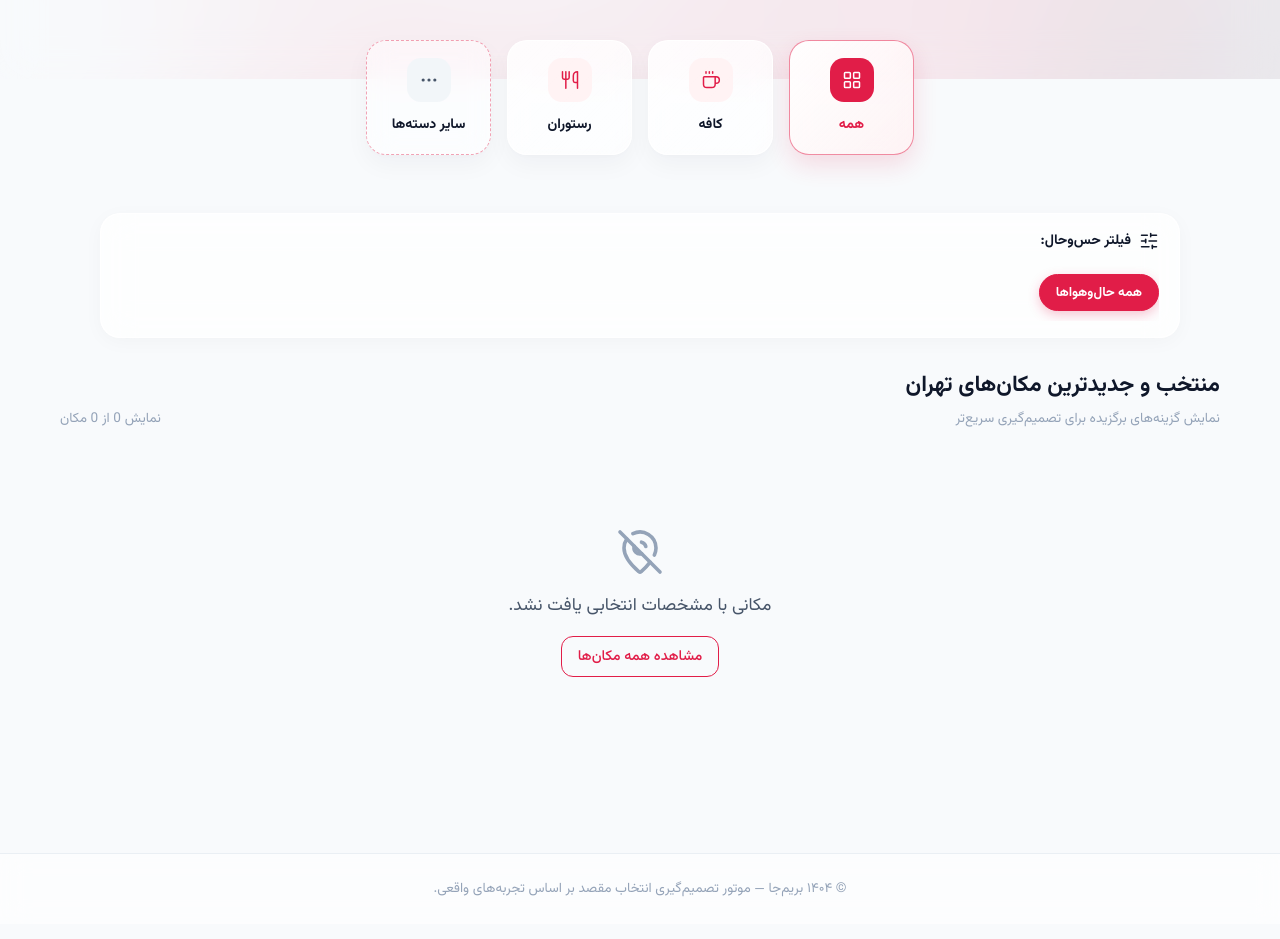
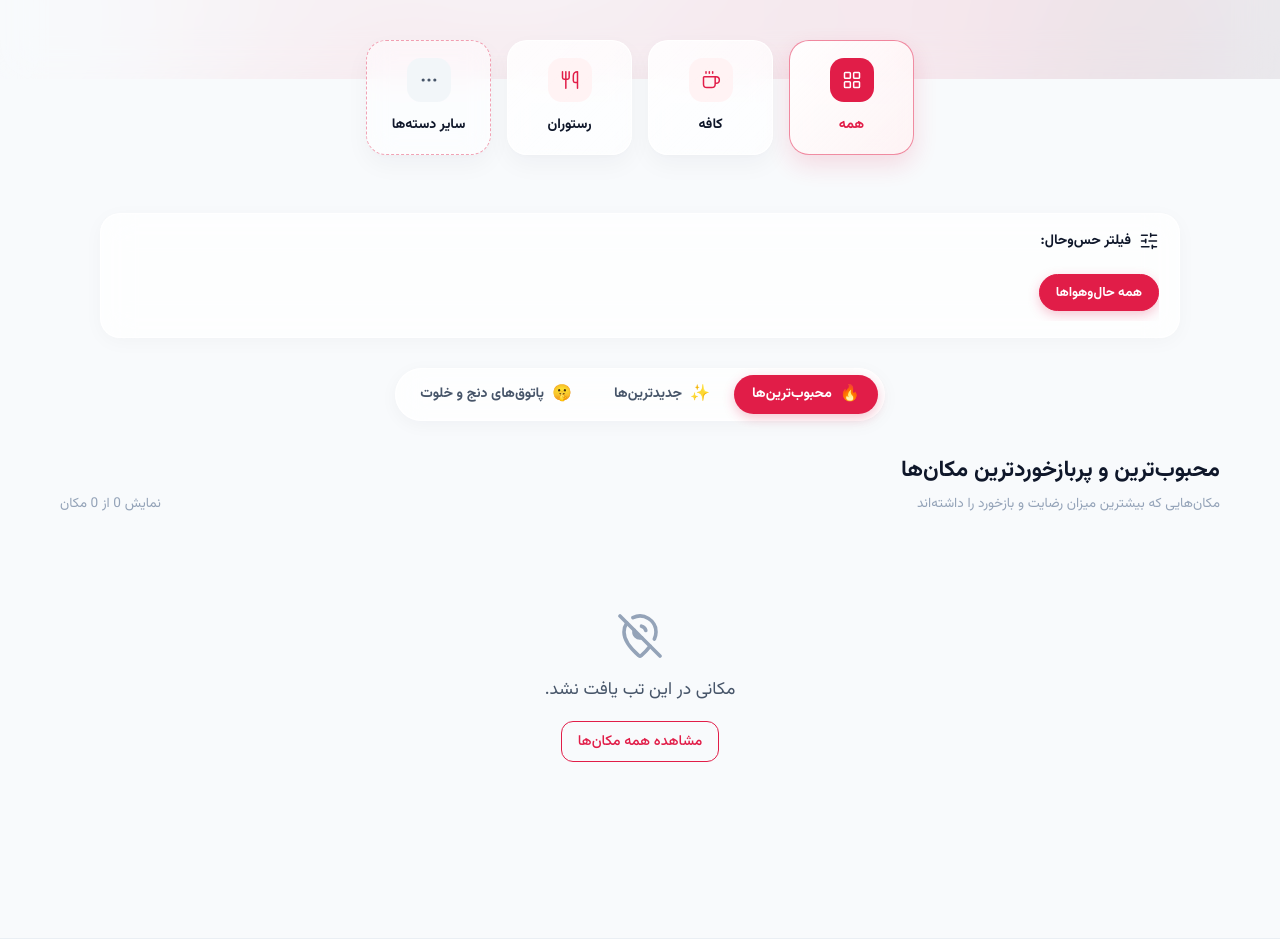
Before and after one commit to masterranktech/berimja, a Django app: page /?tab=popular in a window 1280 px wide. Shown: the part 721-1660 px from the top of the page. Before the commit the page ends 1618 px from the top, so only its background shows below. Run offline with Django 5.2, Linux system fonts and the light colour scheme; data that the repository does not hold is empty.

Commit message:
popular, newset, relaxation part added

```diff
--- a/apps/places/views_web.py
+++ b/apps/places/views_web.py
@@ -1,6 +1,6 @@
 from django.shortcuts import render, get_object_or_404, redirect
 from django.contrib import messages
-from django.db.models import Count
+from django.db.models import Count, Q
 from apps.places.models import Category, Place
 from apps.questions.models import Section
 from apps.reviews.models import Review, ReviewStatus
@@ -8,60 +8,75 @@ from apps.tags.models import Tag
 
 
 def home_page_view(request):
-    """رندر سمت سرور صفحه اصلی همراه با فیلتر ترکیبی دسته‌بندی، تگ‌ها و سرچ متنی"""
+    """رندر سمت سرور صفحه اصلی همراه با فیلتر ترکیبی دسته‌بندی، تگ‌ها، سرچ متنی و تب‌های ویترین"""
     selected_category = request.GET.get('category', '').strip()
     active_tag = request.GET.get('tag', '').strip()
     search_query = request.GET.get('q', '').strip()
+    active_tab = request.GET.get('tab', 'popular').strip()  # پیش‌فرض: محبوب‌ترین‌ها
 
     selected_category_obj = None
     if selected_category:
         selected_category_obj = Category.objects.filter(slug=selected_category, is_active=True).first()
 
-    # ۱. کوئری پایه مکان‌های فعال همراه با واکشی روابط
+    # ۱. کوئری پایه مکان‌های فعال
     places_qs = Place.objects.filter(is_active=True).prefetch_related(
         'categories',
         'place_tags__tag',
         'images'
-    ).order_by('-created_at')
+    )
 
-    # ۲. اعمال فیلتر دسته‌بندی
+    # ۲. فیلتر تب‌های تعاملی ویترین
+    if active_tab == 'latest':
+        # جدیدترین‌ها
+        places_qs = places_qs.order_by('-created_at')
+    elif active_tab == 'cozy':
+        # پاتوق‌های دنج و خلوت (دارای تگ فعال خلوت یا دنج)
+        places_qs = places_qs.filter(
+            place_tags__tag__name__in=['خلوت', 'دنج', 'خلوت و آرام'],
+            place_tags__is_active=True
+        ).order_by('-place_tags__strength', '-created_at')
+    else:
+        # محبوب‌ترین‌ها (بر اساس تعداد بازخوردهای تاییدشده)
+        active_tab = 'popular'
+        places_qs = places_qs.annotate(
+            approved_reviews_count=Count('reviews', filter=Q(reviews__status='APPROVED'))
+        ).order_by('-approved_reviews_count', '-created_at')
+
+    # ۳. اعمال فیلتر دسته‌بندی (در صورت انتخاب)
     if selected_category:
         places_qs = places_qs.filter(categories__slug=selected_category)
 
-    # ۳. اعمال همزمان فیلتر تگ (ترکیب با دسته‌بندی)
+    # ۴. اعمال فیلتر تگ تجربی
     if active_tag:
         places_qs = places_qs.filter(
             place_tags__tag__name=active_tag,
             place_tags__is_active=True
         )
 
-    # ۴. اعمال جستجوی متنی
+    # ۵. جستجوی متنی
     if search_query:
         places_qs = places_qs.filter(name__icontains=search_query)
 
     places_qs = places_qs.distinct()
 
-    # ۵. کنترل تعداد موارد نمایشی جهت بهینه‌سازی تجربه کاربری
     has_filter = bool(selected_category or active_tag or search_query)
     total_count = places_qs.count()
 
-    if not has_filter:
-        places_list = places_qs[:6]
-    else:
-        places_list = places_qs[:12]
+    # نمایش ۶ مکان منتخب
+    places_list = places_qs[:6] if not has_filter else places_qs[:12]
 
-    # ۶. واکشی پرکاربردترین دسته‌ها
+    # ۶. واکشی دسته‌بندی‌های پرکاربرد
     popular_categories = Category.objects.filter(is_active=True).annotate(
         places_count=Count('places')
     ).order_by('-places_count', 'name')[:5]
 
-    # ۷. تگ‌های تجربی فعال برای نوار فیلتر حسی
     quick_tags = Tag.objects.filter(status='ACTIVE')[:10]
 
     context = {
         'places': places_list,
         'total_count': total_count,
         'has_filter': has_filter,
+        'active_tab': active_tab,
         'categories': popular_categories,
         'selected_category': selected_category,
         'selected_category_obj': selected_category_obj,
--- a/static/css/home.css
+++ b/static/css/home.css
@@ -875,3 +875,61 @@
   width: 1rem;
   height: 1rem;
 }
+
+/* ==========================================================================
+   تب‌های تفکیکی ویترین (Featured Tabs)
+   ========================================================================== */
+
+.showcase-tabs-wrapper {
+  display: flex;
+  justify-content: center;
+  margin-bottom: 2rem;
+}
+
+.showcase-tabs {
+  display: inline-flex;
+  align-items: center;
+  gap: 6px;
+  background: rgba(255, 255, 255, 0.75);
+  border: 1px solid rgba(255, 255, 255, 0.95);
+  padding: 6px;
+  border-radius: var(--radius-full);
+  box-shadow: 0 4px 18px rgba(15, 23, 42, 0.04);
+  backdrop-filter: blur(14px);
+  -webkit-backdrop-filter: blur(14px);
+}
+
+.showcase-tab {
+  display: inline-flex;
+  align-items: center;
+  gap: 8px;
+  padding: 8px 18px;
+  border-radius: var(--radius-full);
+  color: var(--text-secondary);
+  text-decoration: none;
+  font-size: 0.875rem;
+  font-weight: 600;
+  transition: all 0.2s ease;
+  white-space: nowrap;
+}
+
+.showcase-tab .tab-icon {
+  font-size: 1rem;
+  line-height: 1;
+}
+
+.showcase-tab:hover {
+  color: var(--color-primary);
+  background: rgba(255, 241, 242, 0.6);
+}
+
+.showcase-tab.active {
+  background: var(--color-primary);
+  color: #ffffff;
+  box-shadow: 0 4px 12px rgba(225, 29, 72, 0.25);
+}
+
+.showcase-tab.active:hover {
+  background: var(--color-primary-hover);
+  color: #ffffff;
+}
--- a/templates/places/home.html
+++ b/templates/places/home.html
@@ -175,28 +175,51 @@
     </div>
 </section>
 
-<!-- بخش نمایش لیست مکان‌ها -->
+<!-- بخش نمایش لیست مکان‌ها همراه با تب‌های ویترین -->
 <section class="container" style="padding-bottom: 4rem;">
+
+  <!-- نوار تب‌های تفکیکی ویترین (Featured Tabs) -->
+  <div class="showcase-tabs-wrapper">
+    <div class="showcase-tabs">
+      <a href="{% url 'places_web:home' %}?tab=popular{% if selected_category %}&category={{ selected_category }}{% endif %}{% if active_tag %}&tag={{ active_tag }}{% endif %}"
+         class="showcase-tab {% if active_tab == 'popular' %}active{% endif %}">
+        <span class="tab-icon">🔥</span>
+        <span>محبوب‌ترین‌ها</span>
+      </a>
+
+      <a href="{% url 'places_web:home' %}?tab=latest{% if selected_category %}&category={{ selected_category }}{% endif %}{% if active_tag %}&tag={{ active_tag }}{% endif %}"
+         class="showcase-tab {% if active_tab == 'latest' %}active{% endif %}">
+        <span class="tab-icon">✨</span>
+        <span>جدیدترین‌ها</span>
+      </a>
+
+      <a href="{% url 'places_web:home' %}?tab=cozy{% if selected_category %}&category={{ selected_category }}{% endif %}{% if active_tag %}&tag={{ active_tag }}{% endif %}"
+         class="showcase-tab {% if active_tab == 'cozy' %}active{% endif %}">
+        <span class="tab-icon">🤫</span>
+        <span>پاتوق‌های دنج و خلوت</span>
+      </a>
+    </div>
+  </div>
+
+  <!-- هدر اطلاعاتی لیست -->
   <div class="places-section-header">
     <div>
       <h2 class="section-title">
-        {% if active_tag and selected_category_obj %}
-          مکان‌های «{{ active_tag }}» در دسته {{ selected_category_obj.name }}
-        {% elif active_tag %}
-          مکان‌های دارای تگ «{{ active_tag }}»
-        {% elif selected_category_obj %}
-          مکان‌های دسته‌بندی «{{ selected_category_obj.name }}»
-        {% elif search_query %}
-          نتایج جستجو برای «{{ search_query }}»
+        {% if active_tab == 'cozy' %}
+          پاتوق‌های دنج و آرام تهران
+        {% elif active_tab == 'latest' %}
+          جدیدترین مکان‌های ثبت‌شده
         {% else %}
-          منتخب و جدیدترین مکان‌های تهران
+          محبوب‌ترین و پربازخوردترین مکان‌ها
         {% endif %}
       </h2>
       <p style="font-size: 0.85rem; color: var(--text-muted); margin-top: 4px;">
-        {% if not has_filter %}
-          نمایش گزینه‌های برگزیده برای تصمیم‌گیری سریع‌تر
+        {% if active_tab == 'cozy' %}
+          مکان‌هایی با بالاترین درصد آرامش و فضای خلوت به انتخاب کاربران
+        {% elif active_tab == 'latest' %}
+          تازه‌ترین مکان‌های اضافه‌شده به بریم‌جا
         {% else %}
-          مکان‌های منطبق با فیلترهای انتخابی شما
+          مکان‌هایی که بیشترین میزان رضایت و بازخورد را داشته‌اند
         {% endif %}
       </p>
     </div>
@@ -206,19 +229,19 @@
     </span>
   </div>
 
+  <!-- گرید کارت‌های مکان -->
   <div class="places-grid">
     {% for place in places %}
       {% include 'includes/place_card.html' with place=place %}
     {% empty %}
       <div style="grid-column: 1 / -1; text-align: center; padding: 4rem 1rem;">
         <i data-lucide="map-pin-off" style="width: 3rem; height: 3rem; color: var(--text-muted); margin-bottom: 1rem;"></i>
-        <p style="color: var(--text-secondary); font-size: 1.1rem;">مکانی با مشخصات انتخابی یافت نشد.</p>
+        <p style="color: var(--text-secondary); font-size: 1.1rem;">مکانی در این تب یافت نشد.</p>
         <a href="{% url 'places_web:home' %}" class="btn-primary-outline" style="margin-top: 1rem;">مشاهده همه مکان‌ها</a>
       </div>
     {% endfor %}
   </div>
 
-  <!-- دکمه هدایت به آرشیو کامل در صورت زیاد بودن گزینه‌ها -->
   {% if total_count > places|length %}
     <div style="text-align: center; margin-top: 2.5rem;">
       <a href="/places" class="btn-load-more">
```
